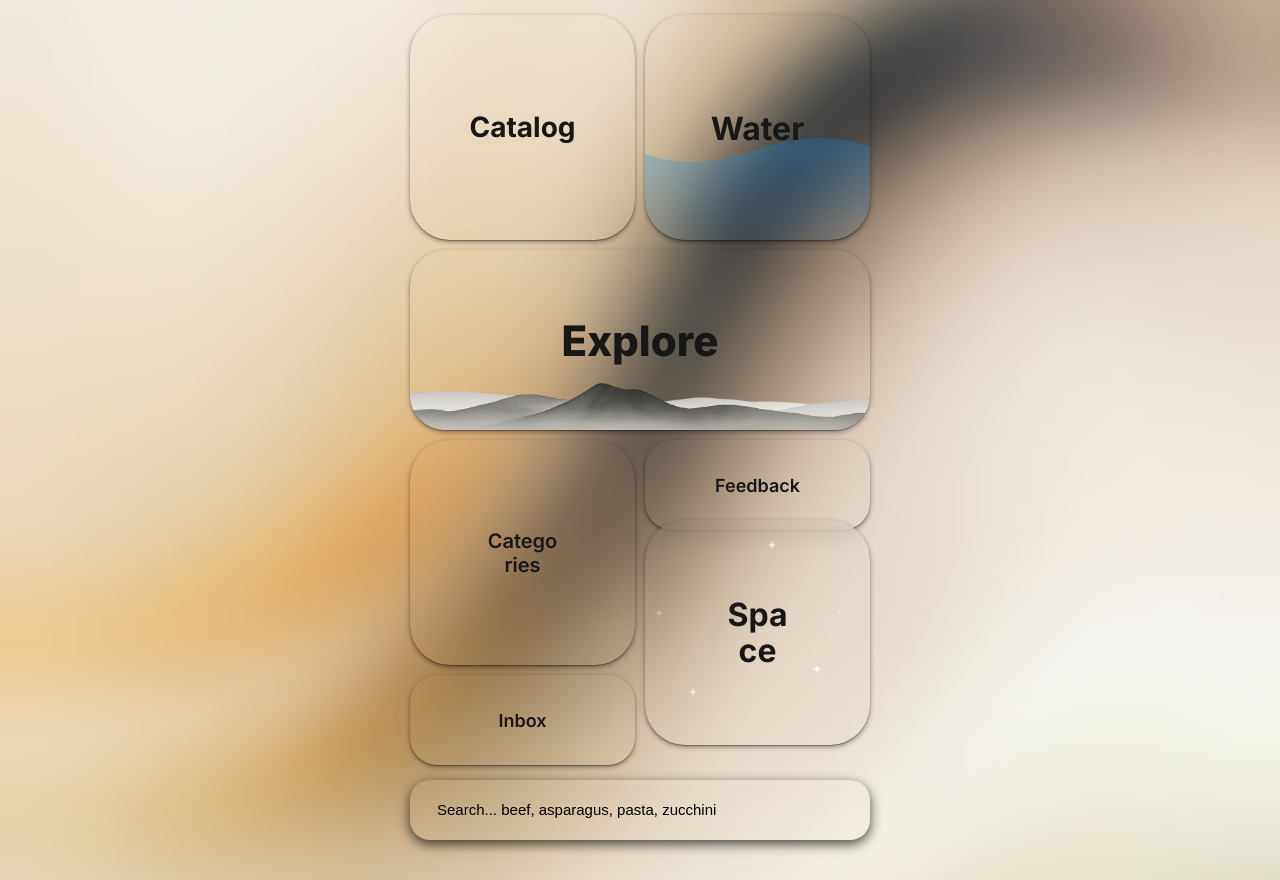
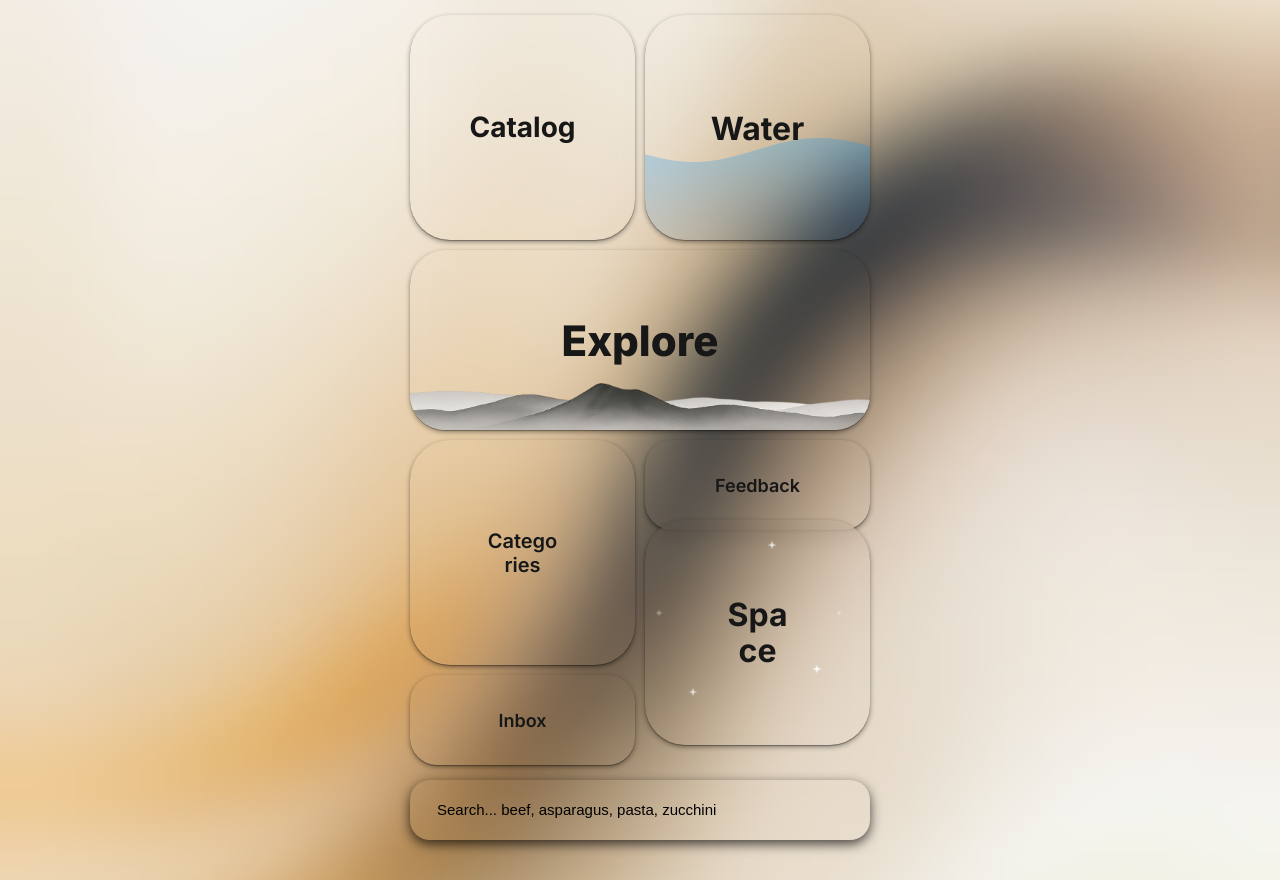
Before and after one commit to dxslns/Pure-Nutrition, a website: page index.html in a window 1280 px wide. Drawn offline with nearby package versions, Linux system fonts and the light colour scheme.

Commit message:
Add files via upload

```diff
--- a/index.html
+++ b/index.html
@@ -51,7 +51,7 @@
             position: relative;
             -webkit-text-size-adjust: 100%;
             touch-action: manipulation;
-            background-position-y: -300px;
+            background-position-y: -150px;
 
         }
 
```
